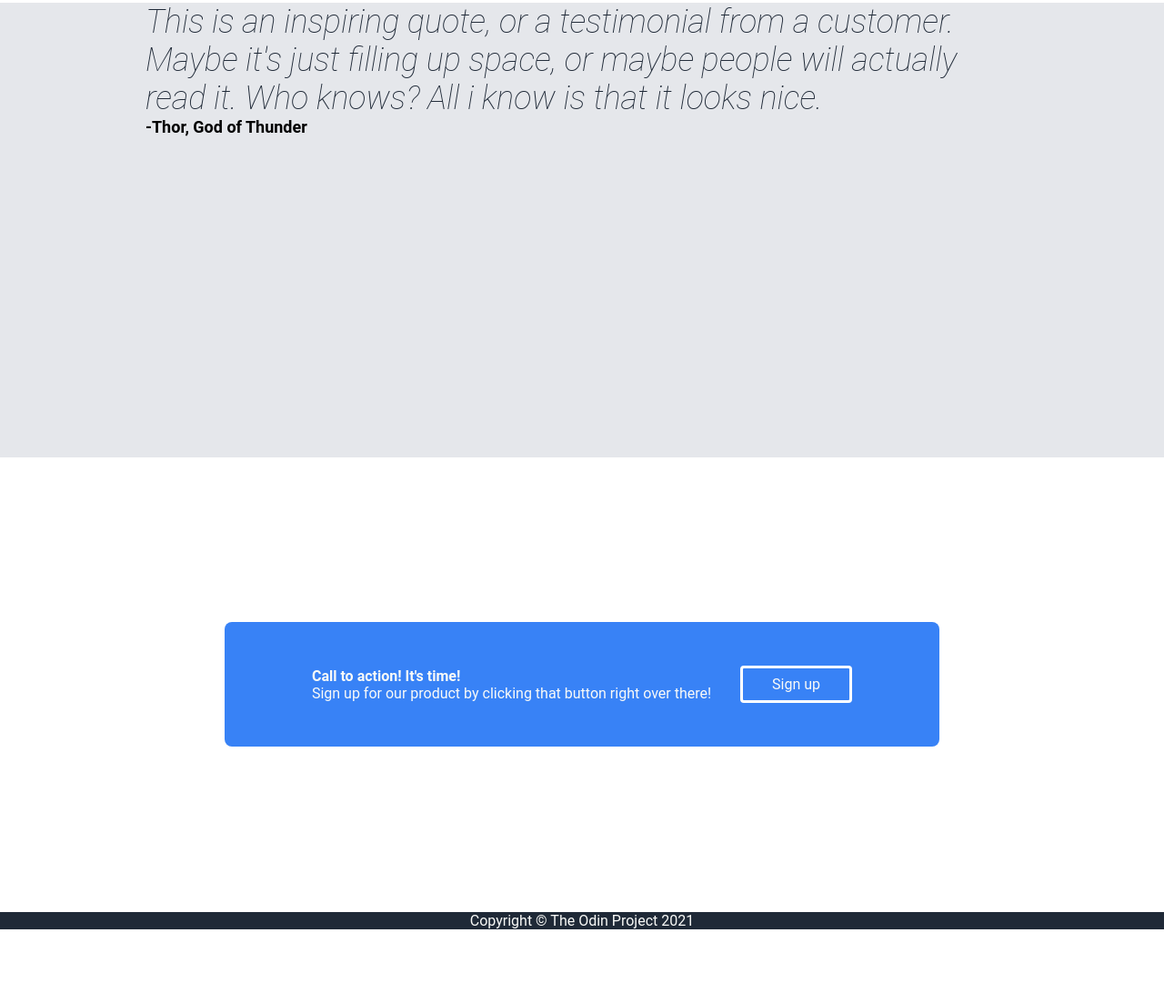
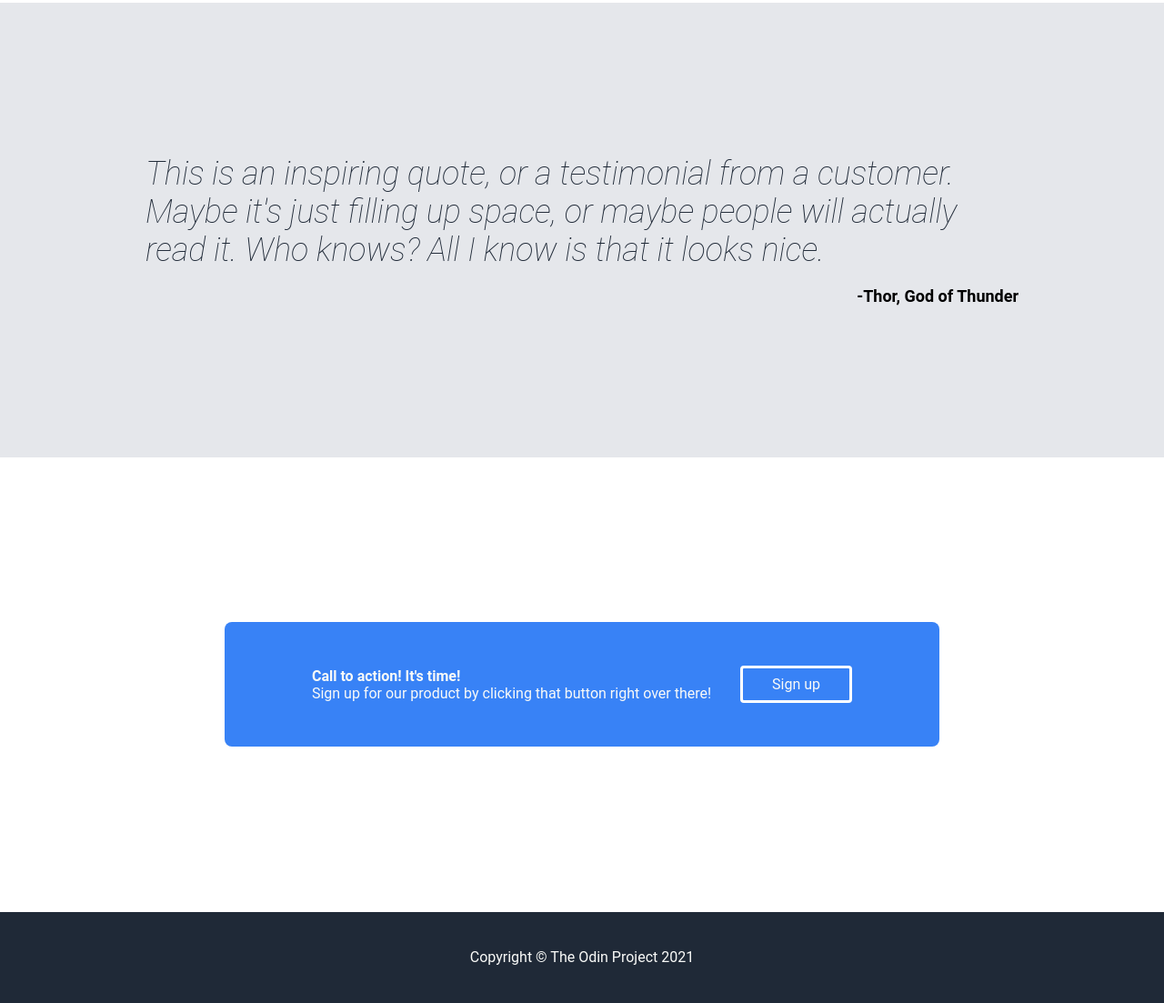
Before and after one commit to paolo-estavillo/odin-project-landing, a plain HTML site: page index.html in a window 1280 px wide. Shown: the part 1210-2313 px from the top of the page at 91% size. Before the commit the page ends 2232 px from the top, so only its background shows below. Drawn offline with Linux system fonts and the light colour scheme.

Commit message:
Finish Prototype 1

```diff
--- a/index.html
+++ b/index.html
@@ -106,10 +106,13 @@
                     <div class="quote">
                         This is an inspiring quote, or a testimonial from a customer.
                         Maybe it's just filling up space, or maybe people will actually read it.
-                        Who knows? All i know is that it looks nice.
+                        Who knows? All I know is that it looks nice.
                     </div>
-                    <div class="signature">
-                        -Thor, God of Thunder
+
+                    <div class="signature-wrapper">
+                        <div class="signature">
+                            -Thor, God of Thunder
+                        </div>
                     </div>
                 </div>
             </div>
@@ -137,7 +140,7 @@
         </div>
 
         <div class="footer">
-            Copyright © The Odin Project 2021
+            <div>Copyright © The Odin Project 2021</div>
         </div>
 
     </div>
--- a/style.css
+++ b/style.css
@@ -234,6 +234,8 @@ body {
     display: flex;
     flex-direction: column;
     justify-content: center;
+
+    padding: 2.5vw 0;
 }
 
 .info-wrapper {
@@ -269,9 +271,30 @@ body {
 }
 
 /* Quote content */
+.section03 {
+    display: flex;
+    justify-content: center;
+}
+
 .section03 .content {
     display: flex;
+    flex-direction: column;
     justify-content: center;
+
+    padding: 2.5vw 0;
+}
+
+.quote-wrapper {
+    display: flex;
+
+    flex-direction: column;
+    gap: 1.5vw;
+}
+
+.signature-wrapper {
+    display: flex;
+
+    flex-direction: row-reverse;
 }
 
 /* Call to action content */
@@ -299,10 +322,6 @@ body {
     /* align-items: center; */
 }
 
-/* .call-to-action-wrapper .header {
-    font-size
-} */
-
 .call-to-action-wrapper .button-wrapper {
     display: flex;
 
@@ -319,5 +338,9 @@ body {
 }
 
 .footer {
-    text-align: center;
+    display: flex;
+    align-items: center;
+    justify-content: center;
+
+    height: 100px;
 }
```
